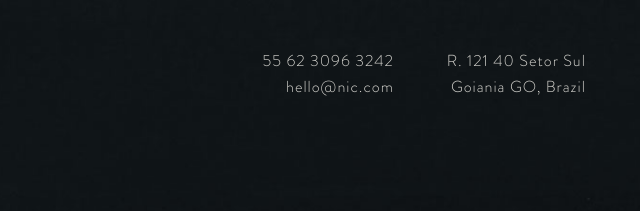
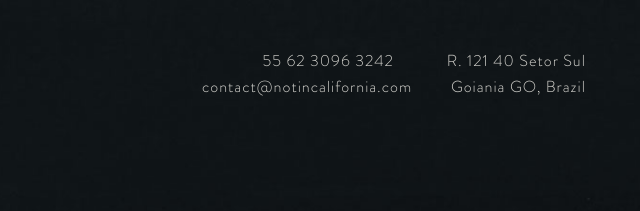
Before and after one commit to danieldrehmer/niclab, a plain HTML site: page index.html in a window 1280 px wide. Shown: the top 211 px of the page, 630-1270 px from the left. Drawn offline with nearby package versions, Linux system fonts and the light colour scheme.

Commit message:
changing title

```diff
--- a/index.html
+++ b/index.html
@@ -6,7 +6,7 @@
     <head>
         <meta charset="utf-8">
         <meta http-equiv="X-UA-Compatible" content="IE=edge,chrome=1">
-        <title>Concurso A Mais Bem Vestida</title>
+        <title>NicLabs</title>
         <meta name="description" content="">
         <meta name="viewport" content="width=device-width, initial-scale=1">
 
@@ -33,7 +33,7 @@
                             55 62 3096 3242
                         </p>
                         <p>
-                            hello@nic.com
+                            contact@notincalifornia.com
                         </p>
                     </div>
                     <div class="grid-2 mobile-hide">
```
